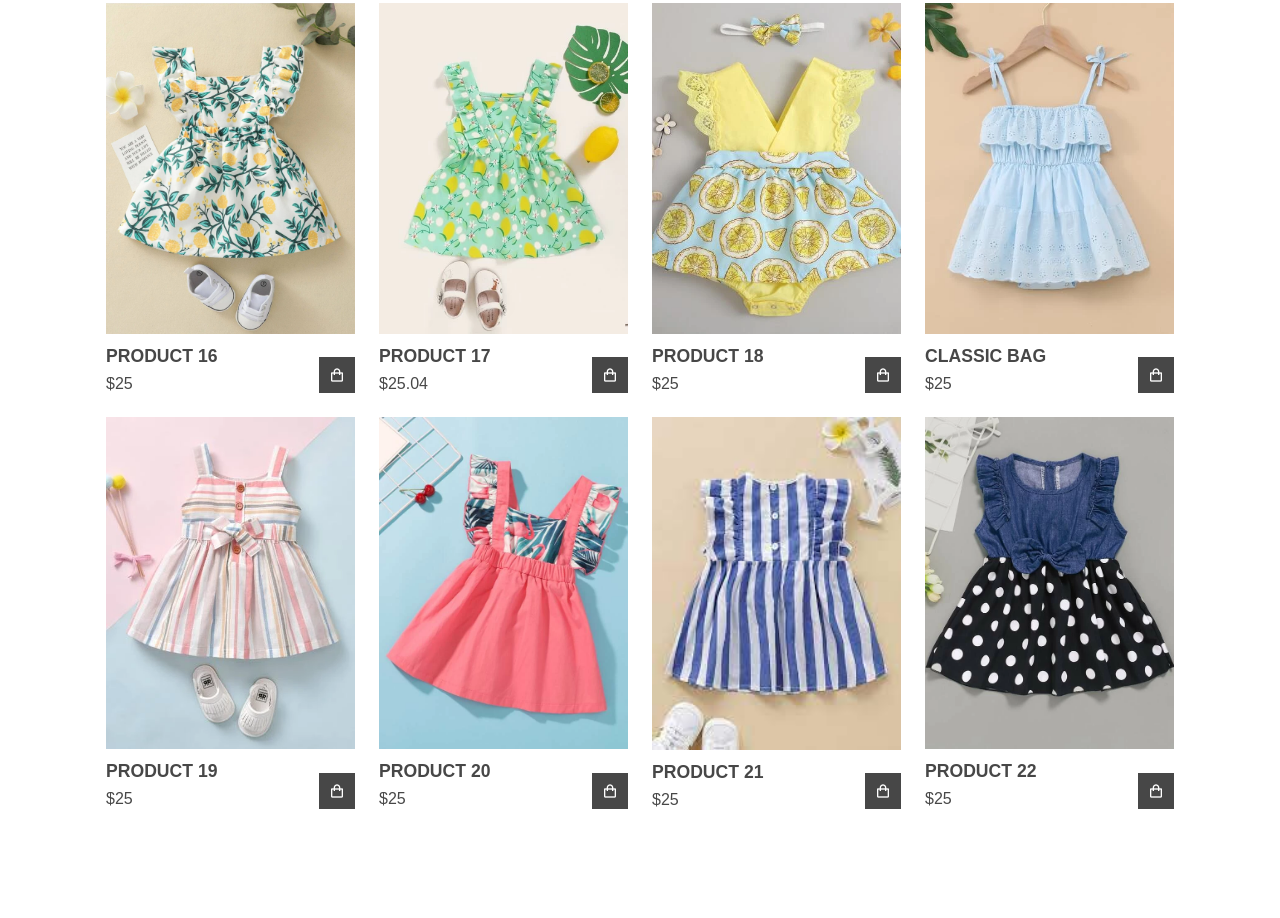
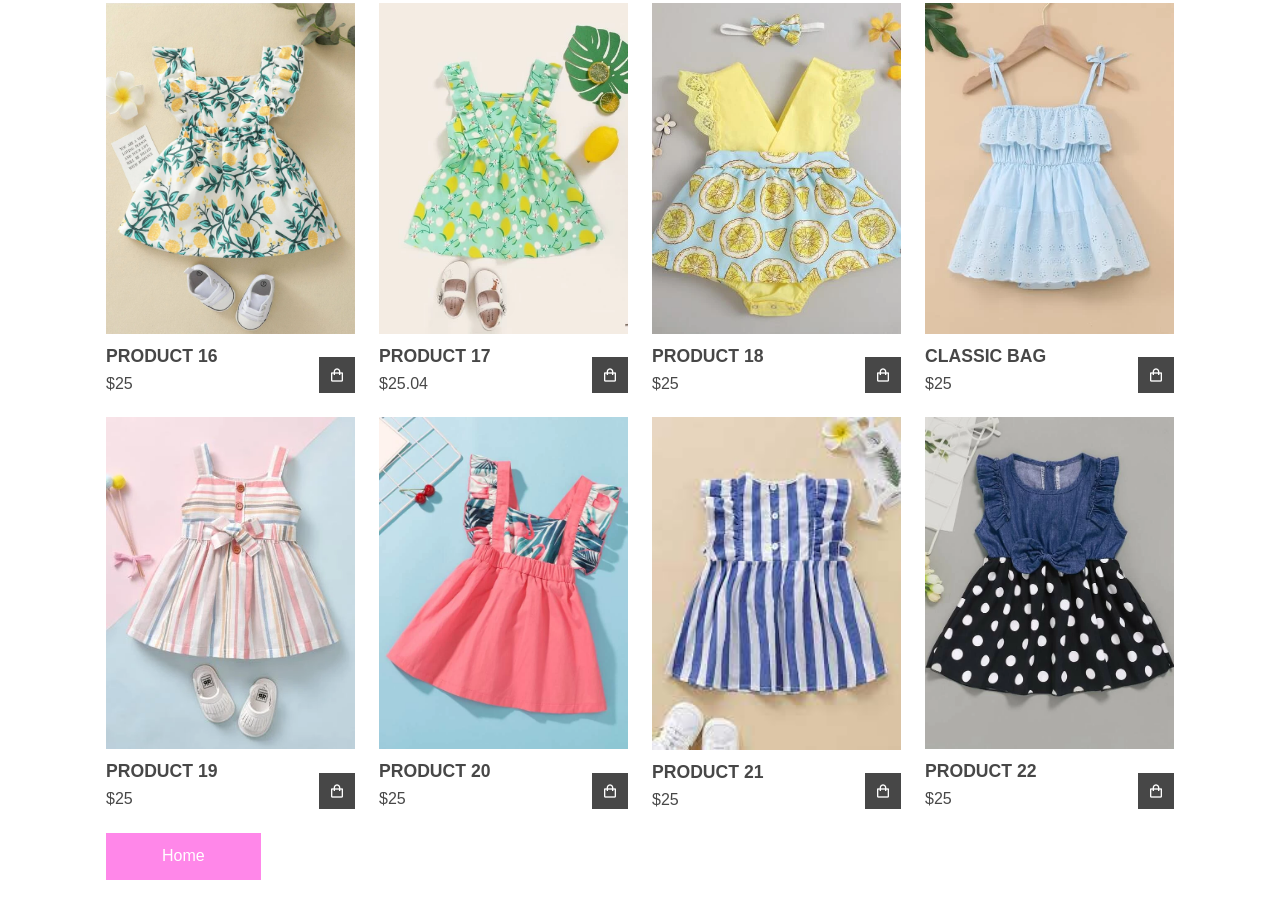
Before and after one commit to mariam20880/Project, a plain HTML site: page kids.html in a window 1280 px wide. Shown: the part 1628-2546 px from the top of the page. Before the commit the page ends 2485 px from the top, so only its background shows below. Drawn offline with nearby package versions, Linux system fonts and the light colour scheme.

Commit message:
Update kids.html

```diff
--- a/kids.html
+++ b/kids.html
@@ -233,6 +233,21 @@ header{
         width: 280px;
     }
 }
+ .btn-back{
+    display: inline-block;
+    margin: 1.5rem auto 0 auto;
+    padding: .9rem 3.5rem;
+    border: none;
+    background: var(--main-color);
+    color: var(--bg-color);
+    font-size: 1rem;
+    font-weight: 500;
+    cursor: pointer;
+    text-decoration: none;
+}
+.btn-back:hover{
+    background-color: var(--text-color);
+}
     </style>
 </head>
 <body>
@@ -431,6 +446,7 @@ header{
                 <i class='bx bx-shopping-bag add-cart'></i>
             </div>
         </div>
+           <a href="Home.html" class="btn-back" target="_blank"> Home</a>
     </section>
     <script>
         let cartIcon = document.querySelector('#cart-icon');
```
